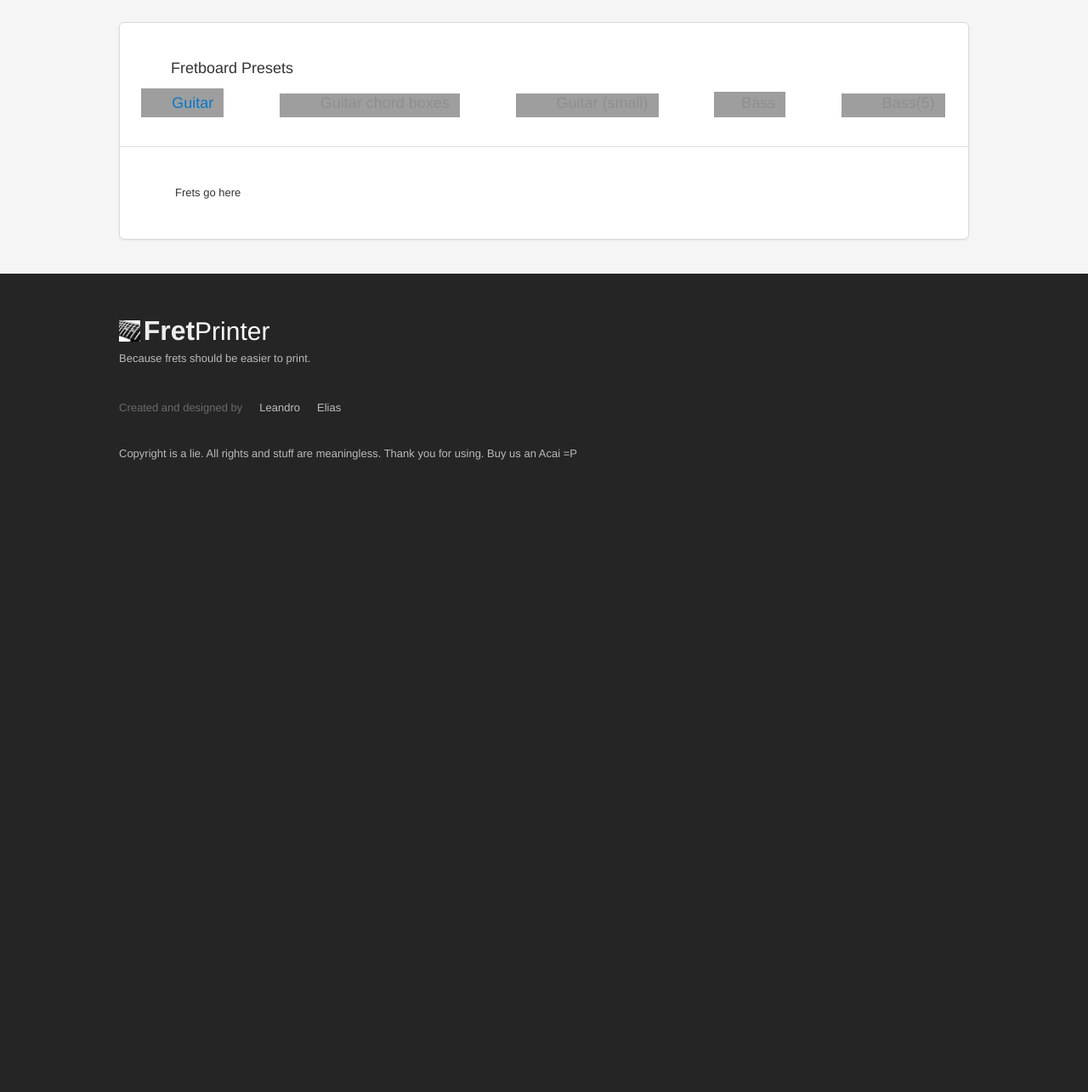
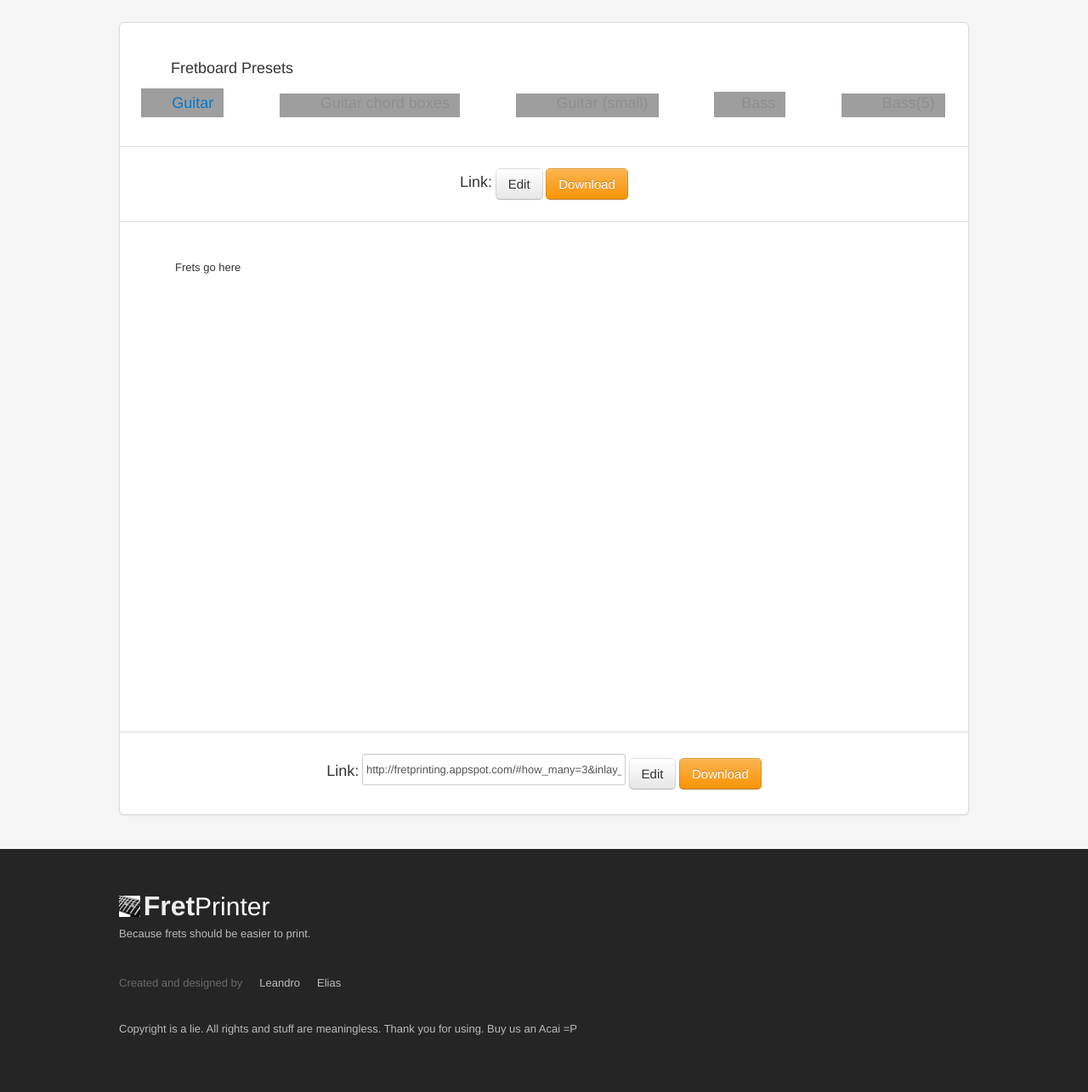
Before and after one commit to eliasdorneles/fretprinting, a Python web app: template templates/index.html in a window 1280 px wide. Shown: the part 982-2267 px from the top of the page at 85% size. Before the commit the page ends 1523 px from the top, so only its background shows below. Run offline with Jinja, Linux system fonts and the light colour scheme; the template is opened without the code that fills it, so the values that code supplies are empty; grey boxes are pictures that could not be loaded.

Commit message:
adicionando download and edit buttons

```diff
--- a/templates/custom.css
+++ b/templates/custom.css
@@ -70,8 +70,7 @@
 
 .hero-unit ul li.guitar {
 
-    /*TODO to be optmized to download a smaller image*/
-    background-image: url('images/lespaul.jpg');
+    background-image: url('images/noimage.jpg');
     background-position: 10px -30px;
     background-size: 310px;
     -webkit-animation-delay:1s;
@@ -80,8 +79,7 @@
     animation-delay:1s;
 }
 .hero-unit ul li.bass {
-    /*TODO to be optmized to download a smaller image*/
-    background-image: url('http://bassmusicianmagazine.com/wp-content/uploads/2010/08/Manson-E-Bass-Angle-WEB.jpg');
+    background-image: url('noimage');
     background-position: -5px 91px;
     background-size: 240px;
     -webkit-animation-delay:1.5s;
@@ -225,6 +223,7 @@
 }
 .tab-content {
     padding:45px;
+    min-height: 600px;
 }
 .tab-content .pull-right {
     margin-right:20px;
@@ -283,3 +282,24 @@
     vertical-align: middle;
     display: inline;
 }
+
+.top-border{
+    border-top: 1px solid #ddd;
+}
+
+.under-nav-tab{
+    border-bottom: 1px solid #ddd;
+    padding: 25px 30px;
+}
+
+.inline{
+    display: inline;
+}
+
+
+
+input[type="text"]
+{
+    height: 37px;
+    margin-bottom: 9px;
+}
--- a/templates/index.html
+++ b/templates/index.html
@@ -104,9 +104,25 @@
                     <li><a href=""  class="gc-icon higher-ed-icon">Bass(5)</a></li>
                 </ul> <!-- End tabs -->
 
+                <div class="button-text-panel under-nav-tab">
+                    <h3>Link:</h3>
+                    <div class="btn btn-large">Edit</div>
+                    <div href="signup" class="btn btn-large btn-warning">Download</div>
+                </div>
+
                 <div class="tab-content">
                     <div class="span5">Frets go here</div> <!-- End .tab-content -->
                 </div>
+
+                <div class="button-text-panel top-border">
+
+
+                    <h3>Link:</h3>
+                    <input type="text" class="span4 input-text" value="http://fretprinting.appspot.com/#how_many=3&inlay_variation=--.-.-.-.--:--.-&size_diagram=Medium&num_strings=6&frets_per_diagram=14&show_numbers=true&fretboard_margin=0.8">
+                    <div class="btn btn-large">Edit</div>
+                    <div href="signup" class="btn btn-large btn-warning">Download</div>
+                </div>
+
             </div>
         </div>
     </div> <!-- page-content-wrapper -->
```
